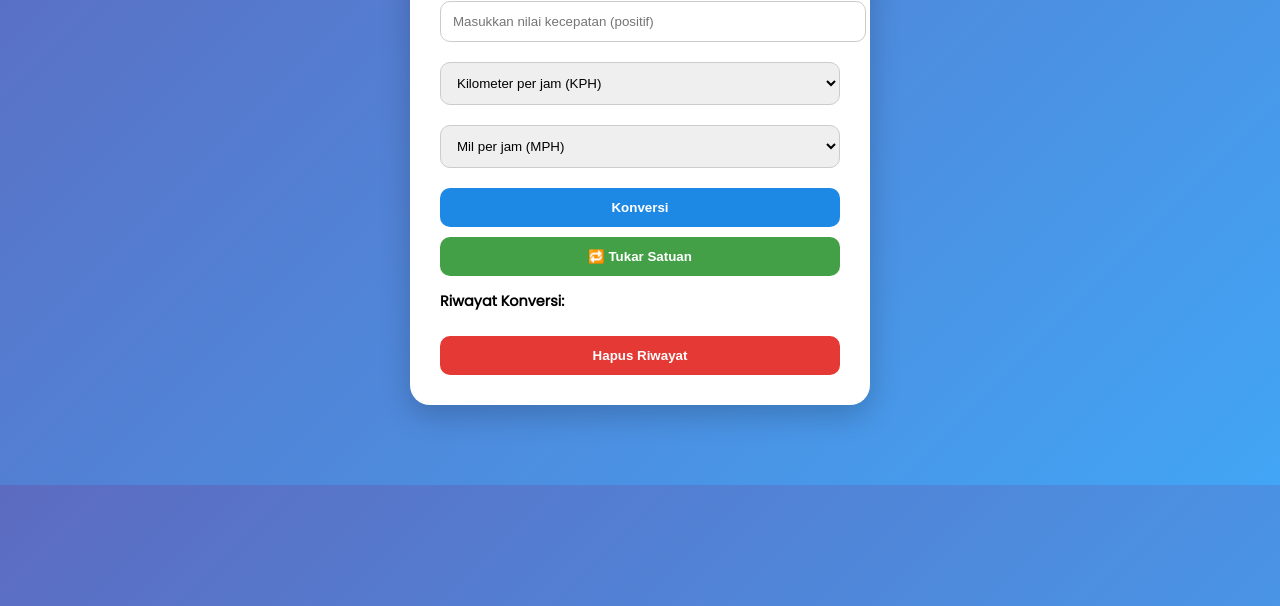
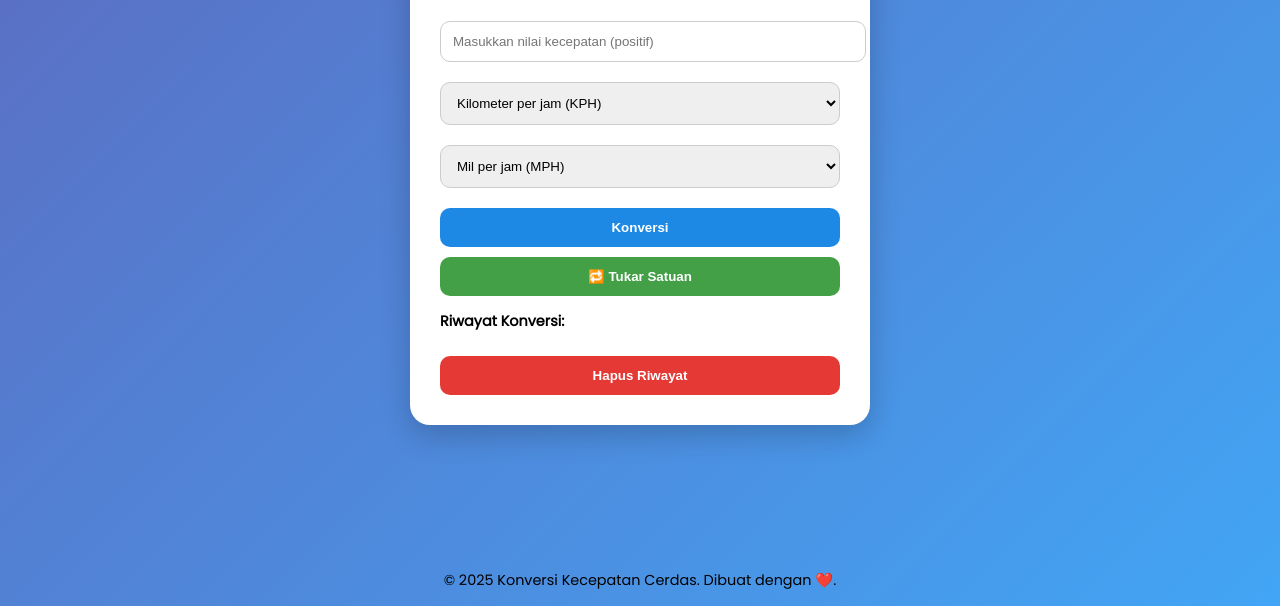
Before and after one commit to Katsyy/Konversi-Satuan-Kecepatan, a plain HTML site: page index.html in a window 1280 px wide. Shown: the part 194-800 px from the top of the page. Drawn offline with Linux system fonts and the light colour scheme.

Commit message:
Update index.html

```diff
--- a/index.html
+++ b/index.html
@@ -5,22 +5,27 @@
   <meta name="viewport" content="width=device-width, initial-scale=1">
   <title>Konversi Kecepatan Cerdas</title>
   <link href="https://fonts.googleapis.com/css2?family=Poppins&display=swap" rel="stylesheet">
-  <!-- Font Awesome yang benar -->
-  <link rel="stylesheet" href="https://cdnjs.cloudflare.com/ajax/libs/font-awesome/6.5.0/css/all.min.css" integrity="sha512-..." crossorigin="anonymous" referrerpolicy="no-referrer" />
+  <!-- Font Awesome untuk ikon -->
+  <link rel="stylesheet" href="https://cdnjs.cloudflare.com/ajax/libs/font-awesome/6.5.0/css/all.min.css" crossorigin="anonymous" referrerpolicy="no-referrer" />
   <style>
     body {
       margin: 0;
       font-family: 'Poppins', sans-serif;
       background: linear-gradient(135deg, #5c6bc0, #42a5f5);
       transition: background 0.3s, color 0.3s;
+      min-height: 100vh;
+      display: flex;
+      flex-direction: column;
     }
+
     .dark-mode {
       background: linear-gradient(135deg, #1c1c1c, #333);
       color: white;
     }
+
     .container {
       max-width: 400px;
-      margin: 80px auto;
+      margin: 100px auto 20px;
       padding: 30px;
       background: white;
       border-radius: 20px;
@@ -29,12 +34,15 @@
       position: relative;
       transition: background 0.3s;
     }
+
     .dark-mode .container {
       background: #444;
     }
+
     h2 {
       margin-bottom: 20px;
     }
+
     select, input[type="number"] {
       width: 100%;
       padding: 12px;
@@ -43,6 +51,7 @@
       border: 1px solid #ccc;
       outline: none;
     }
+
     .button {
       padding: 12px;
       margin-top: 10px;
@@ -55,12 +64,15 @@
       transition: background 0.3s, transform 0.1s;
       cursor: pointer;
     }
+
     .button:hover {
       background: #1565c0;
     }
+
     .button:active {
       transform: scale(0.97);
     }
+
     #themeToggle {
       position: fixed;
       top: 20px;
@@ -73,16 +85,28 @@
       font-size: 18px;
       box-shadow: 0 4px 10px rgba(0,0,0,0.2);
       z-index: 1000;
+      transition: background 0.3s, transform 0.2s;
     }
+
+    #themeToggle:hover {
+      background: #f0f0f0;
+    }
+
+    #themeToggle:active {
+      transform: scale(0.95);
+    }
+
     .dark-mode #themeToggle {
       background: #222;
       color: white;
     }
+
     #result {
       margin-top: 15px;
       font-size: 1.2em;
       font-weight: bold;
     }
+
     #history {
       text-align: left;
       margin-top: 15px;
@@ -90,16 +114,28 @@
       overflow-y: auto;
       font-size: 0.9em;
     }
+
     .error {
       color: red;
       font-size: 0.85em;
     }
+
     #clearBtn, #swapBtn {
       margin-top: 10px;
       background-color: #e53935;
     }
+
     #swapBtn {
       background-color: #43a047;
+    }
+
+    footer {
+      text-align: center;
+      padding: 15px;
+      font-size: 0.9em;
+      color: inherit;
+      background: transparent;
+      margin-top: auto;
     }
   </style>
 </head>
@@ -108,12 +144,13 @@
 <!-- Tombol Tema -->
 <button id="themeToggle"><i id="themeIcon" class="fas fa-moon"></i></button>
 
+<!-- Container Utama -->
 <div class="container">
   <h2>🚀 Konversi Kecepatan Cerdas</h2>
   <input type="number" id="inputValue" placeholder="Masukkan nilai kecepatan (positif)">
   <div id="errorMsg" class="error"></div>
 
-  <!-- Pilihan satuan -->
+  <!-- Pilihan Satuan -->
   <select id="fromUnit">
     <option value="kph">Kilometer per jam (KPH)</option>
     <option value="mph">Mil per jam (MPH)</option>
@@ -141,6 +178,12 @@
   <button class="button" id="clearBtn">Hapus Riwayat</button>
 </div>
 
+<!-- Footer -->
+<footer>
+  &copy; 2025 Konversi Kecepatan Cerdas. Dibuat dengan ❤️.
+</footer>
+
+<!-- JavaScript -->
 <script>
   const input = document.getElementById('inputValue');
   const from = document.getElementById('fromUnit');
@@ -191,7 +234,7 @@
     to.value = temp;
   });
 
-  // Mode tema dan ikon
+  // Tombol mode gelap/terang
   const toggleBtn = document.getElementById('themeToggle');
   const icon = document.getElementById('themeIcon');
 
```
